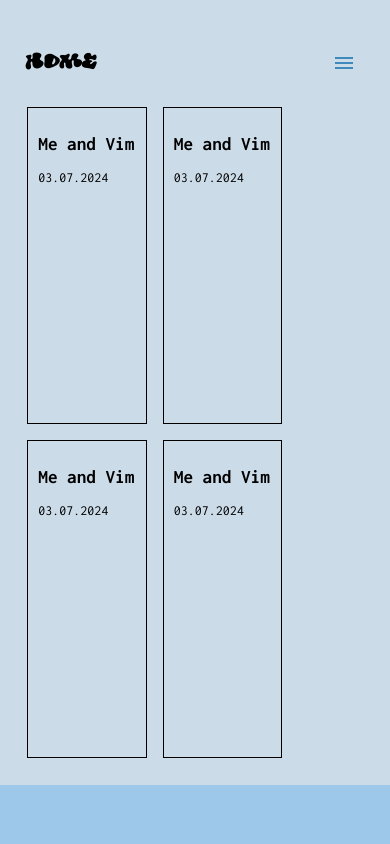
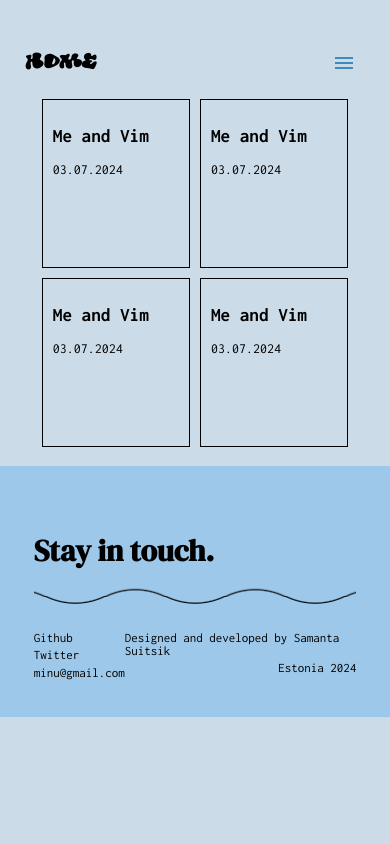
Before and after one commit to SamantaSuitsik/portfolio, a Next.js app: page /blog in a window 390 px wide. Shown: the top 844 px of the page. Built offline with nearby package versions, Linux system fonts and the light colour scheme.

Commit message:
fixed posts responsiveness

```diff
--- a/styles/blog/post.module.css
+++ b/styles/blog/post.module.css
@@ -1,6 +1,21 @@
 .container {
     padding: 10px;
     border: 1px solid black;
-    width: 25vw;
-    height: 35vh;
+    box-sizing: border-box;
+    height: 30vh;
+    width: 20vw;
 }
+
+@media (width <= 450px) {
+    .container {
+        width: 38vw;
+        height: 20vh;
+    }
+}
+
+@media (450px < width <= 800px) {
+    .container {
+        height: 25vh;
+        width: 25vw;
+    }
+}
--- a/styles/blog/posts.module.css
+++ b/styles/blog/posts.module.css
@@ -2,10 +2,34 @@
     display: flex;
     justify-content: center;
     align-items: center;
-    margin: 7%;
+    margin: 5%;
 }
 
 .posts {
+    display: grid;
+    grid-template-columns: repeat(3,1fr);
+    grid-template-rows: repeat(2, 1fr);
+    gap: 10px;
+}
+
+.post {
+    width: max-content;
+}
+
+
+
+
+
+@media (width <= 450px) {
+
+    .posts {
+        grid-template-columns: repeat(2,1fr);
+    }
+
+
+}
+
+/* .posts {
     display: flex;
     flex-wrap: wrap;
     gap: 1rem;
@@ -13,4 +37,4 @@
 
 .post {
     flex: 0 0 30.3333%;
-}
+} */
```
